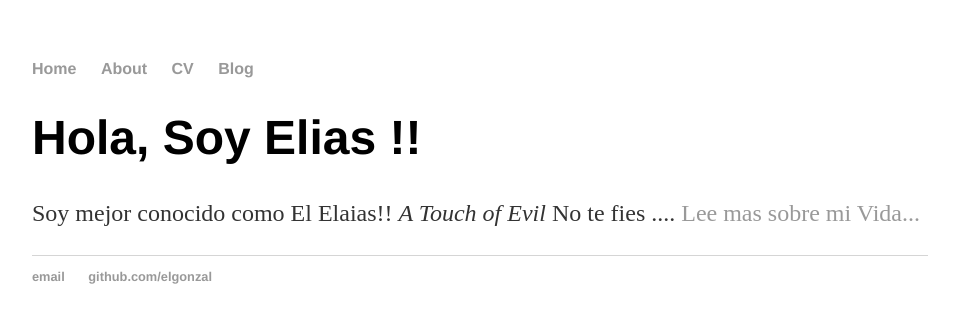
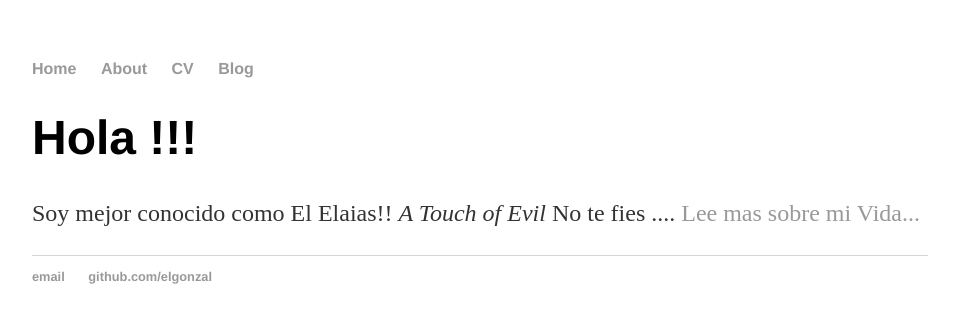
Before and after one commit to elgonzal/elgonzal.github.io, a plain HTML site: page index.html in a window 1280 px wide. Shown: the whole page, without its empty margins (160-1119 px from the left). Drawn offline with Linux system fonts and the light colour scheme.

Commit message:
Update index.html

```diff
--- a/index.html
+++ b/index.html
@@ -16,7 +16,7 @@
 		</nav>
 		<div class="container">
     		<div class="blurb">
-        		<h1>Hola, Soy Elias !!</h1>
+        		<h1>Hola !!!</h1>
 				<p>Soy mejor conocido como El Elaias!! <em>A Touch of Evil</em> No te fies .... <a href="/about">Lee mas sobre mi Vida...</a></p>
     		</div><!-- /.blurb -->
 		</div><!-- /.container -->
```
